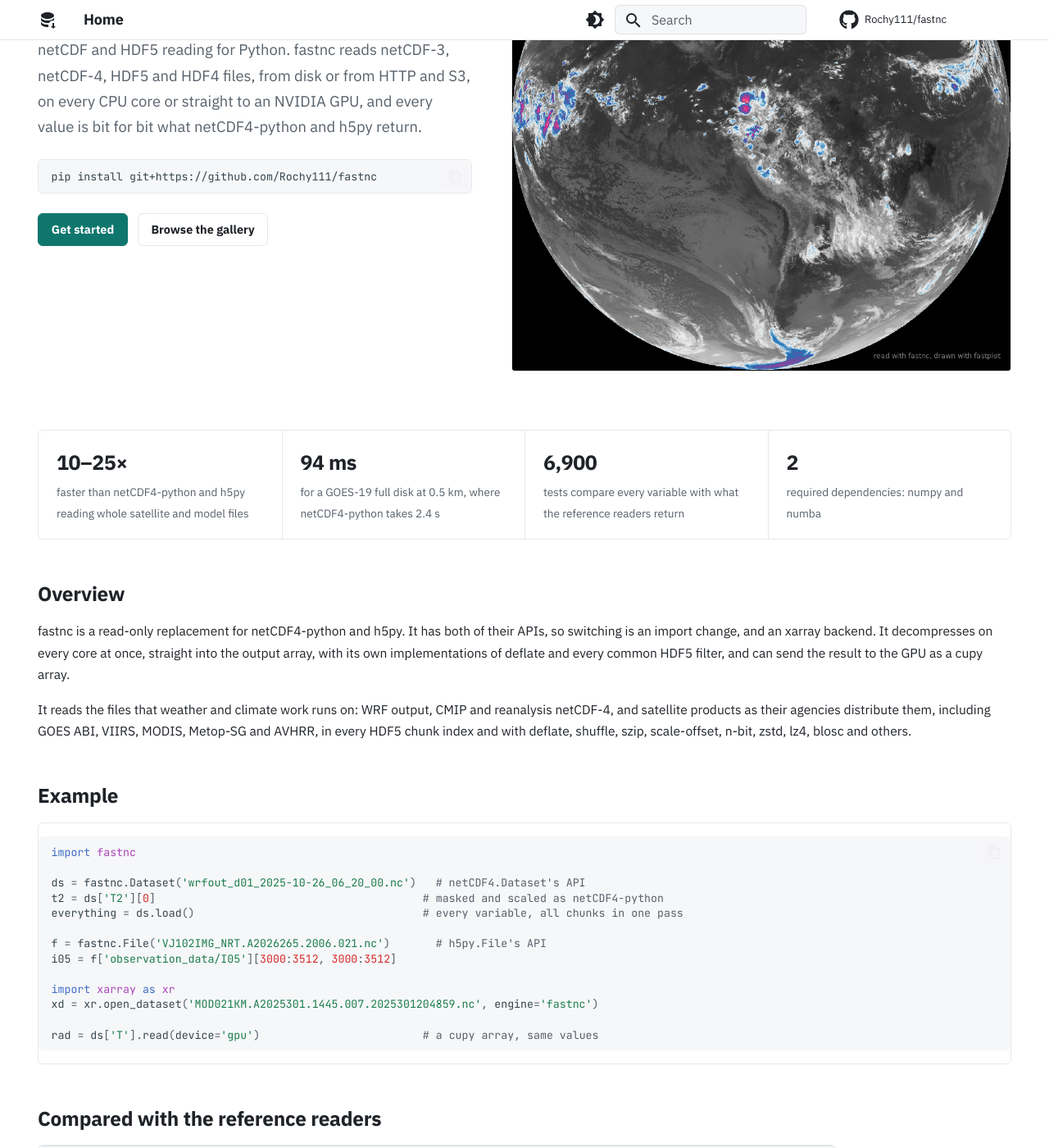
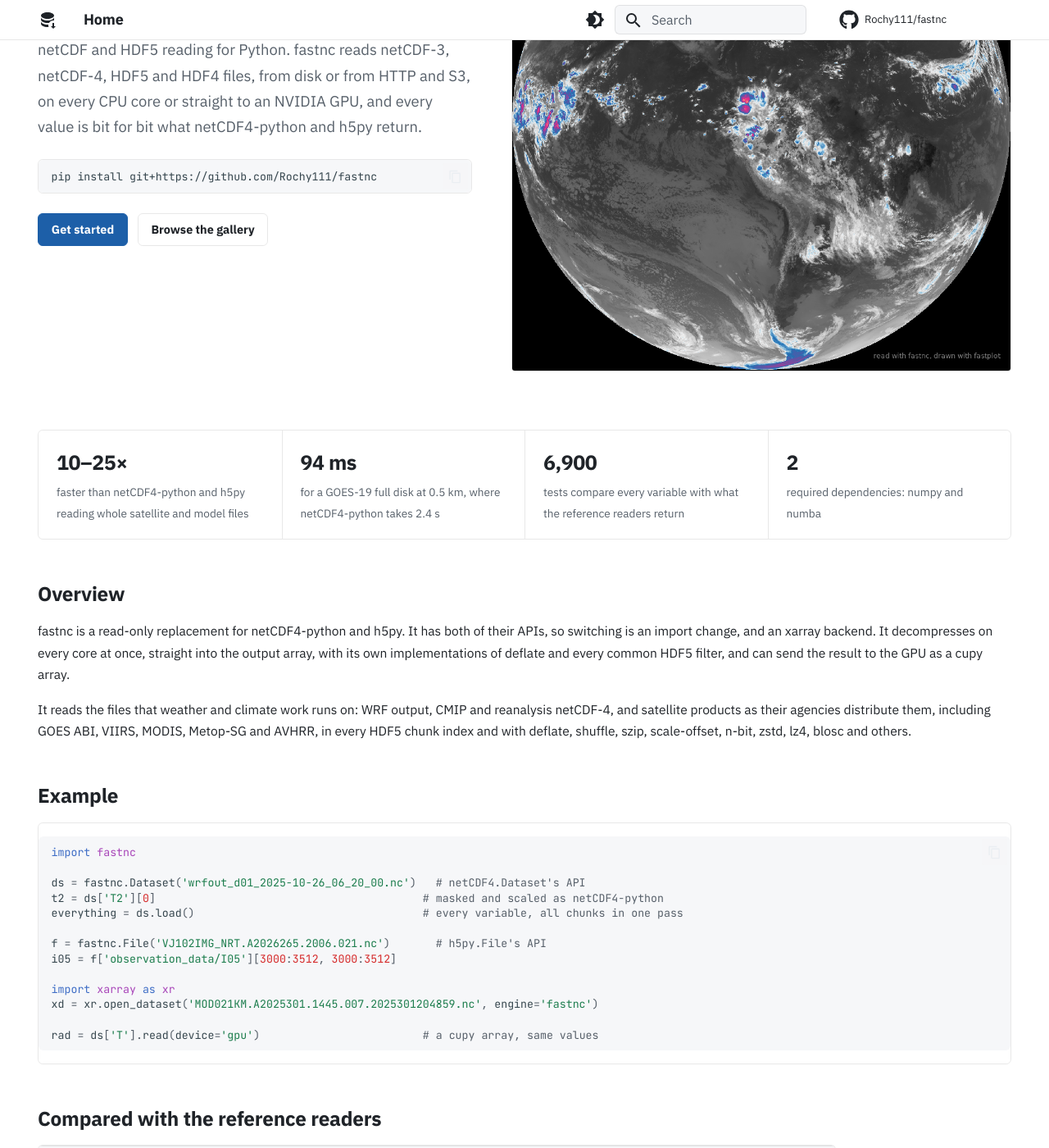
Before and after one commit to Rochy111/fastnc, an MkDocs documentation site: the page built from docs/index.md, in a window 1280 px wide and 1400 px high, scrolled down 344 px. Shown: the whole window at 82% size. Built offline with MkDocs 1.6.1 and Material for MkDocs 9.7.7, drawn with Linux system fonts in a browser that asks for light colours; comment, search, counter and statistics services are not loaded.

Commit message:
Docs: fastgrib's and fastplot's blue accent
The three sites read as one family; the teal set fastnc apart. Stylesheet only.

Co-Authored-By: Claude Opus 5.5 <noreply@anthropic.com>

```diff
--- a/docs/stylesheets/extra.css
+++ b/docs/stylesheets/extra.css
@@ -1,8 +1,8 @@
-/* fastnc docs: fastgrib's quiet, neutral theme, with fastnc's own accent. */
+/* fastnc docs: a quiet, neutral theme with one accent colour, fastgrib's and fastplot's. */
 
 :root {
-  --accent: #0f766e;
-  --accent-soft: rgba(15, 118, 110, 0.08);
+  --accent: #1d5fa8;
+  --accent-soft: rgba(29, 95, 168, 0.08);
   --line: rgba(0, 0, 0, 0.09);
   --surface: #f6f7f9;
   --radius: 6px;
@@ -30,8 +30,8 @@
 }
 
 [data-md-color-scheme="slate"] {
-  --accent: #4fc3b4;
-  --accent-soft: rgba(79, 195, 180, 0.1);
+  --accent: #6aa6ec;
+  --accent-soft: rgba(106, 166, 236, 0.1);
   --line: rgba(255, 255, 255, 0.09);
   --surface: #161b22;
   --md-hue: 215;
```
